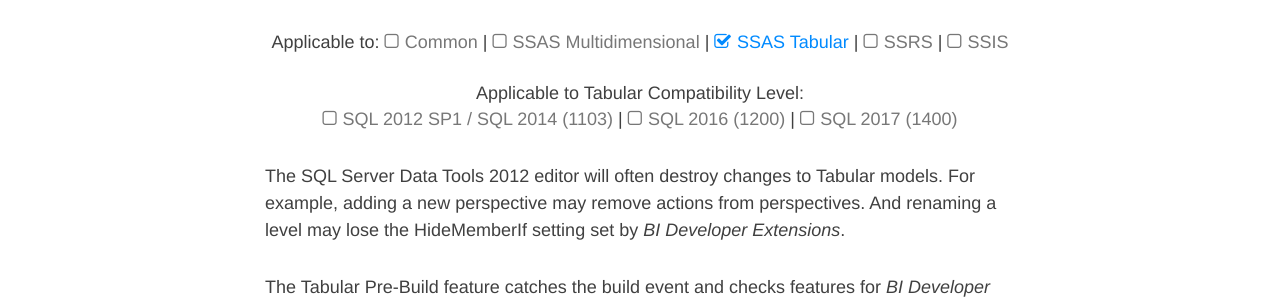
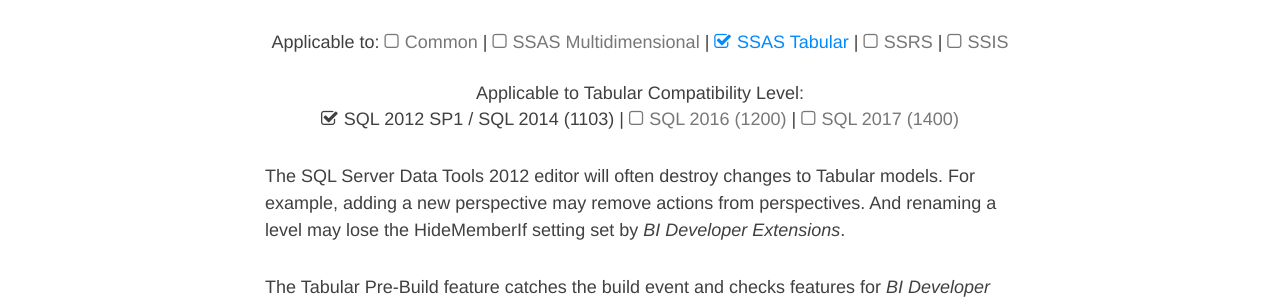
Before and after one commit to BIDeveloperExtensions/bideveloperextensions.github.io, a Jekyll site: the page built from _features/TabularPre-Build.md, in a window 1280 px wide and 1152 px high. Shown: the part 218-518 px from the top of the window. Built offline with Jekyll 4.4.1, drawn with Linux system fonts in a browser that asks for light colours; nearby versions of some CDN libraries.

Commit message:
SSAS Tabular compatibility level work

```diff
--- a/_layouts/feature.html
+++ b/_layouts/feature.html
@@ -18,7 +18,7 @@
          <div class="centered">
          <br />Applicable to Tabular Compatibility Level:<br/>
          {% for lvl in site.data.compatibilitylevels %}
-             {% if page.compatibilitylevel contains lvl.name %}
+             {% if page.compatibilitylevel contains lvl.name or page.compatibilitylevel == lvl.name %}
              <i class="fa fa-check-square-o" aria-hidden="true"></i>{{lvl.title}}
              {%else%}
              <span class="text-muted"><i class="fa fa-square-o" aria-hidden="true"></i>{{lvl.title}}</span>
```
